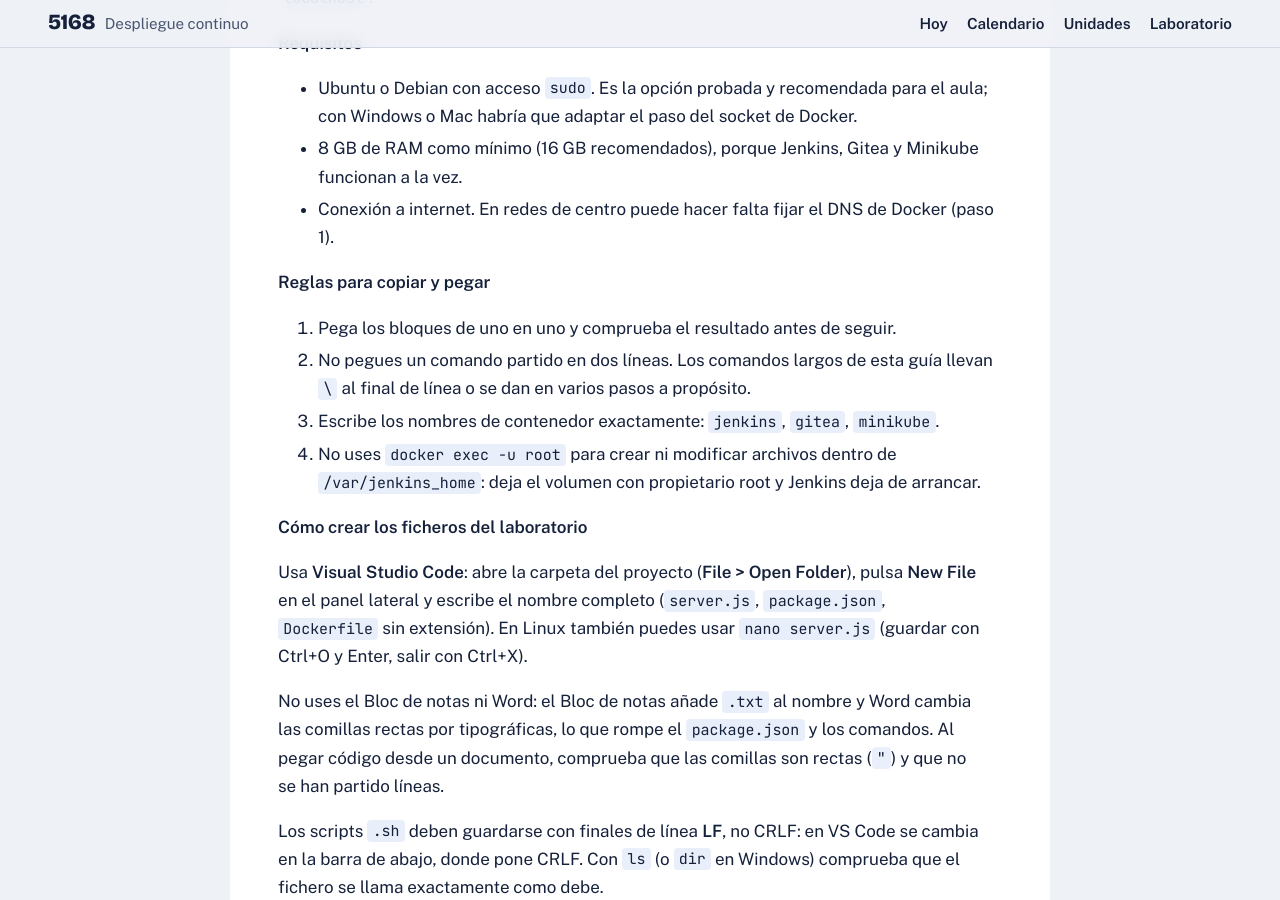
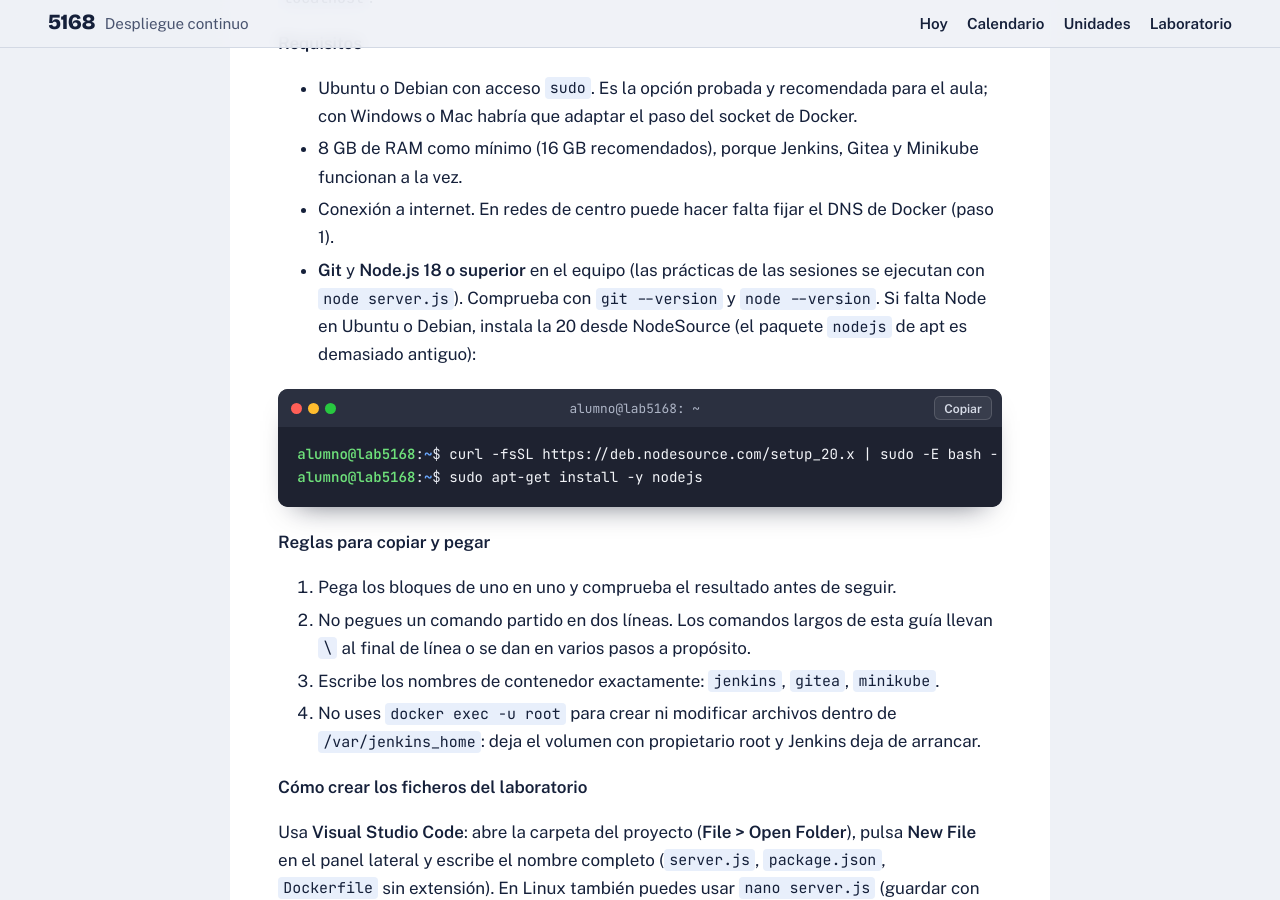
Before and after one commit to sergio79cs/modulo5168, a Jekyll site: the page built from laboratorio/index.md, in a window 1280 px wide and 900 px high, scrolled down 539 px. Built offline with Jekyll 4.4.1, drawn with Linux system fonts in a browser that asks for light colours; our own code applies the rules of GitHub Pages for plain Markdown files.

Commit message:
Guía: requisito de Node.js y su instalación

````diff
--- a/laboratorio/index.md
+++ b/laboratorio/index.md
@@ -14,6 +14,12 @@ Montas el laboratorio completo en tu ordenador: Docker, Gitea, Jenkins, Minikube
 - Ubuntu o Debian con acceso `sudo`. Es la opción probada y recomendada para el aula; con Windows o Mac habría que adaptar el paso del socket de Docker.
 - 8 GB de RAM como mínimo (16 GB recomendados), porque Jenkins, Gitea y Minikube funcionan a la vez.
 - Conexión a internet. En redes de centro puede hacer falta fijar el DNS de Docker (paso 1).
+- **Git** y **Node.js 18 o superior** en el equipo (las prácticas de las sesiones se ejecutan con `node server.js`). Comprueba con `git --version` y `node --version`. Si falta Node en Ubuntu o Debian, instala la 20 desde NodeSource (el paquete `nodejs` de apt es demasiado antiguo):
+
+```
+curl -fsSL https://deb.nodesource.com/setup_20.x | sudo -E bash -
+sudo apt-get install -y nodejs
+```
 
 **Reglas para copiar y pegar**
 
````
